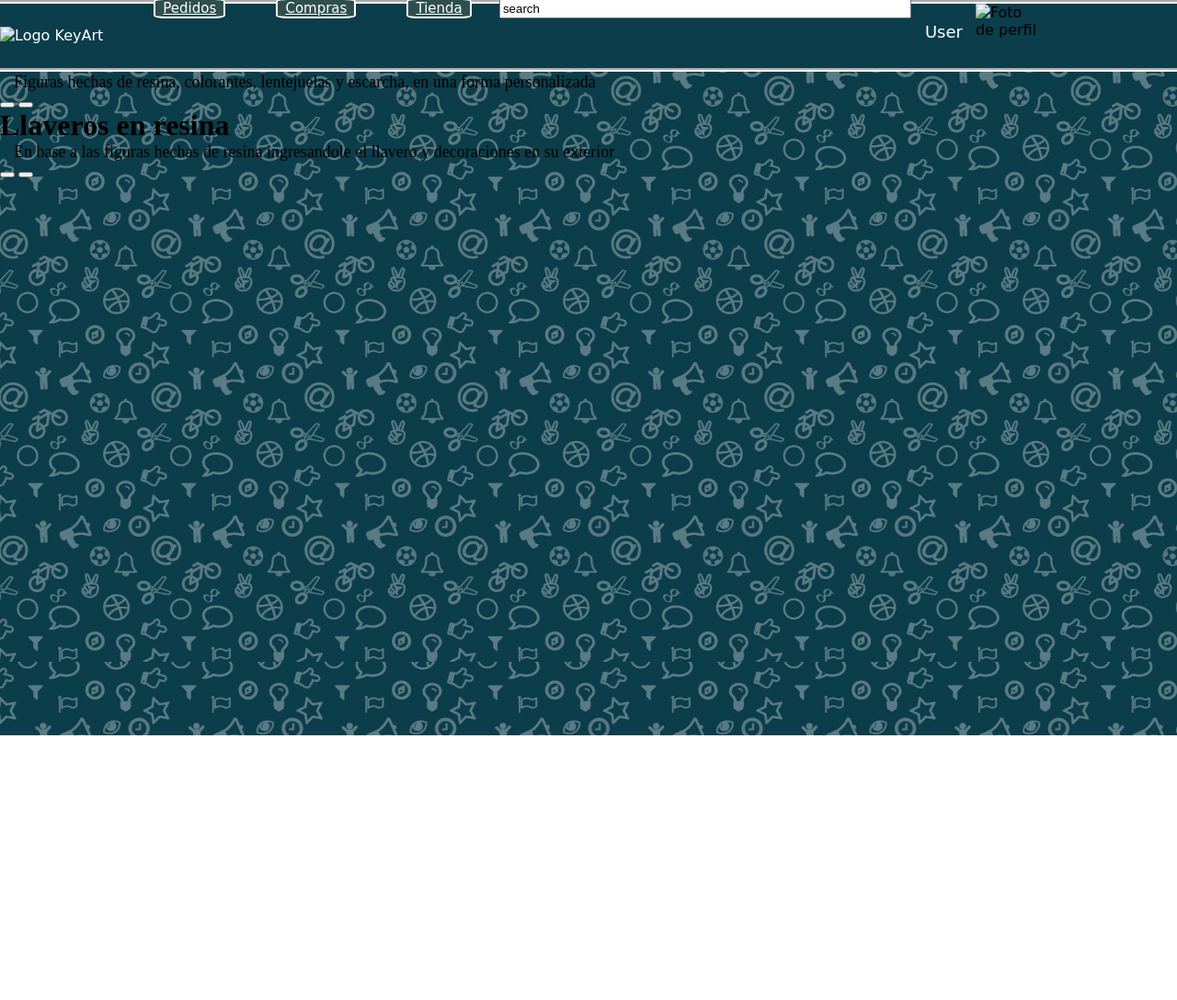
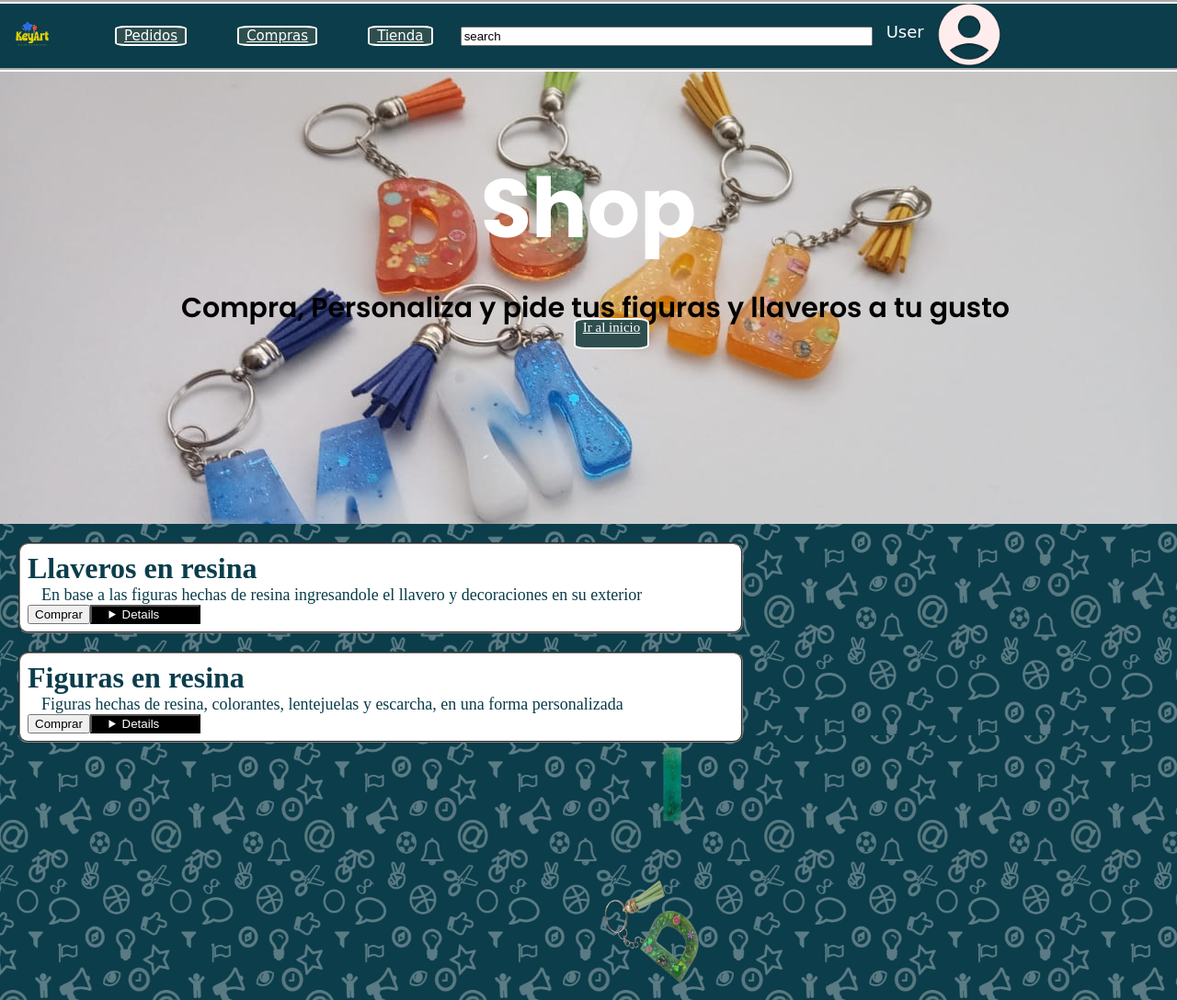
Before and after one commit to Len0416/CursoDisenoWeb, a plain HTML site: page shop.html in a window 1280 px wide. Shown: the whole page at 92% size. Before the commit the page ends 800 px from the top, so only its background shows below. Drawn offline with Linux system fonts and the light colour scheme; files that its build step writes are made by us from their sources; a web font is replaced by a local one.

Commit message:
desarrollo_shop_adv_1

```diff
--- a/assets/css/style.css
+++ b/assets/css/style.css
@@ -24,6 +24,44 @@
     font-family: "Edu AU VIC WA NT Pre", cursive;
     color: white;
     margin: 0px;
+}
+.header_shop{
+    Height: 570px ;
+    width: 100%;
+    background-image: url(/assets/images/productos2.jpg);
+    display: flex;
+    justify-content: center;
+    align-items: center;
+    text-align: center;
+    flex-direction: column;
+}
+.header_shop h1{
+    font-size: 90px;
+    font-family: "Poppins", serif;
+    color: white;
+}
+.header_shop p{
+    font-size: 30px;
+    font-weight: 600;
+    font-family: "Poppins", serif;
+}
+.detalles{
+    padding-right: 30px;
+    width: 120px;
+    background-color: black;
+    color: white;
+    display: flex;
+    flex-direction: column;
+    align-items: center;
+}
+.detalles p{
+    font-size: 15px;
+    margin: 2px;
+}
+.caracteristicas_detalles{
+    width: 100px;
+    display: flex;
+    justify-items:left;
 }
 .navegador{
     background-color: #0B3D4B;
@@ -64,6 +102,10 @@
     background-color: darkslategray;
     color:white;
     border: white solid 2px;
+}
+.Buttons_Product-shop{
+    display: flex;
+    justify-content: flex-start;
 }
 a{
     height: 30px;
@@ -143,6 +185,44 @@ p{
     display: flex;
     justify-content: center;
     align-items: center;
+}
+.content_product-information1{
+    color: #0B3D4B;
+    background-color: white;
+    width: 60%;
+    height: auto;
+    margin: 20px;
+    padding: 8px;
+    border: gray groove 2px;
+    border-radius: 10px;
+    display: flex;
+    flex-direction: column;
+}
+.content_product-information1 span>img{
+    position: absolute;
+    right: 38%;
+    top: 90%;
+    width: 10%;
+    height: 35%;
+}
+.content_product-information2{
+    color: #0B3D4B;
+    background-color: white;
+    width: 60%;
+    height: auto;
+    margin: 20px;
+    padding: 8px;
+    border: gray groove 2px;
+    border-radius: 10px;
+    display: flex;
+    flex-direction: column;
+}
+.content_product-information2 span>img{
+    position: absolute;
+    right: 38%;
+    top: 118%;
+    width: 12%;
+    height: 18%;
 }
 .shop_section{
     border: #063d5e solid 4px;
--- a/shop.html
+++ b/shop.html
@@ -4,37 +4,60 @@
     <meta charset="UTF-8">
     <meta name="viewport" content="width=device-width, initial-scale=1.0">
     <title>Tienda</title>
-    <link rel="stylesheet" href="style.css">
+    <link rel="stylesheet" href="./assets/css/style.css">
 </head>
 <body class="body_login">
     <header class="navegador">
-        <img class="logo" src="images/Logo-removido.png" alt="Logo KeyArt">
+        <img class="logo" src="./assets/images/Logo-removido.png" alt="Logo KeyArt">
         <a id="Button_orders" href="">Pedidos</a>
         <a id="Button_nav_buys" href="">Compras</a>
         <a id="Button_shop" href="">Tienda</a>
         <input type="search" name="search" id="search" value="search">
         <div id="user">
             <p>User</p>
-            <img class="porfile" src="/images/Group.png" alt="Foto de perfil">
+            <img class="porfile" src="./assets/images/Group.png" alt="Foto de perfil">
         </div>
     </header>
     <main>
         <div class="header_shop">
-            <p>Shop</p>
-            <button>Ir al inicio</button>
+            <h1>Shop</h1><br>
+            <p>Compra, Personaliza y pide tus figuras y llaveros a tu gusto</p><br>
+            <a href="index.html">Ir al inicio</a>
         </div>
-        <div>
-            <h1>Figuras en resina</h1>
-            <p>Figuras hechas de resina, colorantes, lentejuelas y escarcha, en una forma personalizada</p>
-            <button></button>
-            <button></button>
-            <img src="" alt=""></div>
-        <div>
-            <h1>Llaveros en resina</h1>
-            <p>En base a las figuras hechas de resina ingresandole el llavero y decoraciones en su exterior</p>
-            <button></button>
-            <button></button>
-            <img src="" alt=""></div>
+        <div class="content_product-information1">
+                <div>
+                    <h1>Llaveros en resina</h1>
+                <p>En base a las figuras hechas de resina ingresandole el llavero y decoraciones en su exterior</p>
+                <div class="Buttons_Product-shop">
+                    <button>Comprar</button>
+                    <button class="detalles"><Details>
+                        <span class="caracteristicas_detalles"><p>Forma</p><p>"I"</p></span><br>
+                        <span class="caracteristicas_detalles"><p>Colores</p><p>Azul/Blanco</p></span><br>
+                        <span class="caracteristicas_detalles"><p>Decoración</p><p>Escarcha</p></span><br>
+                    </Details></button>
+                </div>
+            </div>
+            <span>
+                <img src="./assets/images/Figura_I.png" alt="Figura en forma (I)">
+            </span>
+        </div>
+        <div class="content_product-information2">
+            <div>
+                <h1>Figuras en resina</h1>
+                <p>Figuras hechas de resina, colorantes, lentejuelas y escarcha, en una forma personalizada</p>
+                <div class="Buttons_Product-shop">
+                    <button>Comprar</button>
+                    <button class="detalles"><Details>
+                        <span class="caracteristicas_detalles"><p>Forma</p><p>"D"</p></span><br>
+                        <span class="caracteristicas_detalles"><p>Colores</p><p>Verde</p></span><br>
+                        <span class="caracteristicas_detalles"><p>Decoración</p><p>flores</p></span><br>
+                    </Details></button>
+                </div>
+            </div>
+            <span>
+                <img src="./assets/images/producto-7.png" alt="Llavero en forma (D)">
+            </span>
+        </div>
     </main>
 </body>
 </html>
```
Also changed, not shown: assets/images/Figura_I.png (added), assets/images/producto-7.jpg (deleted), assets/images/producto-7.png (added).
